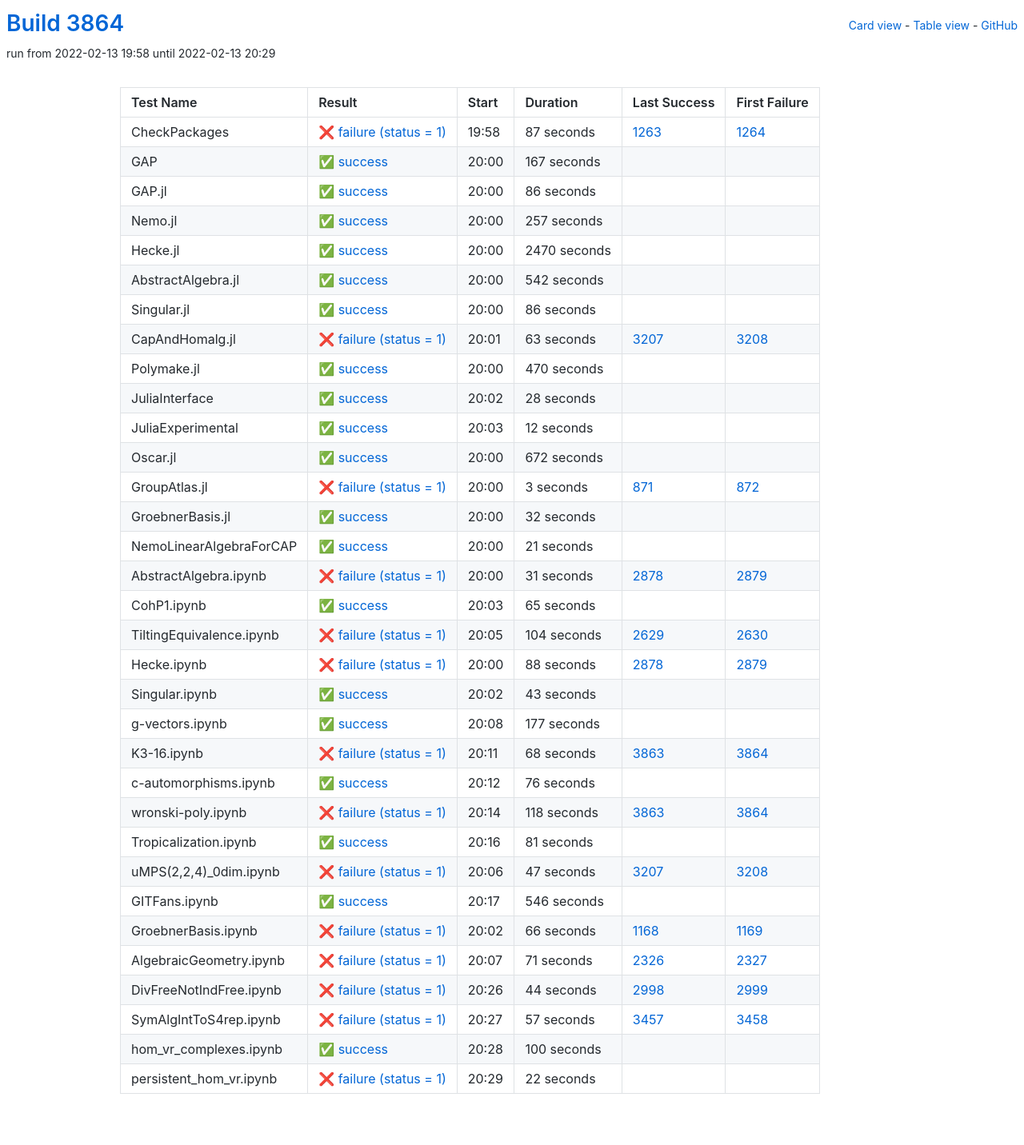
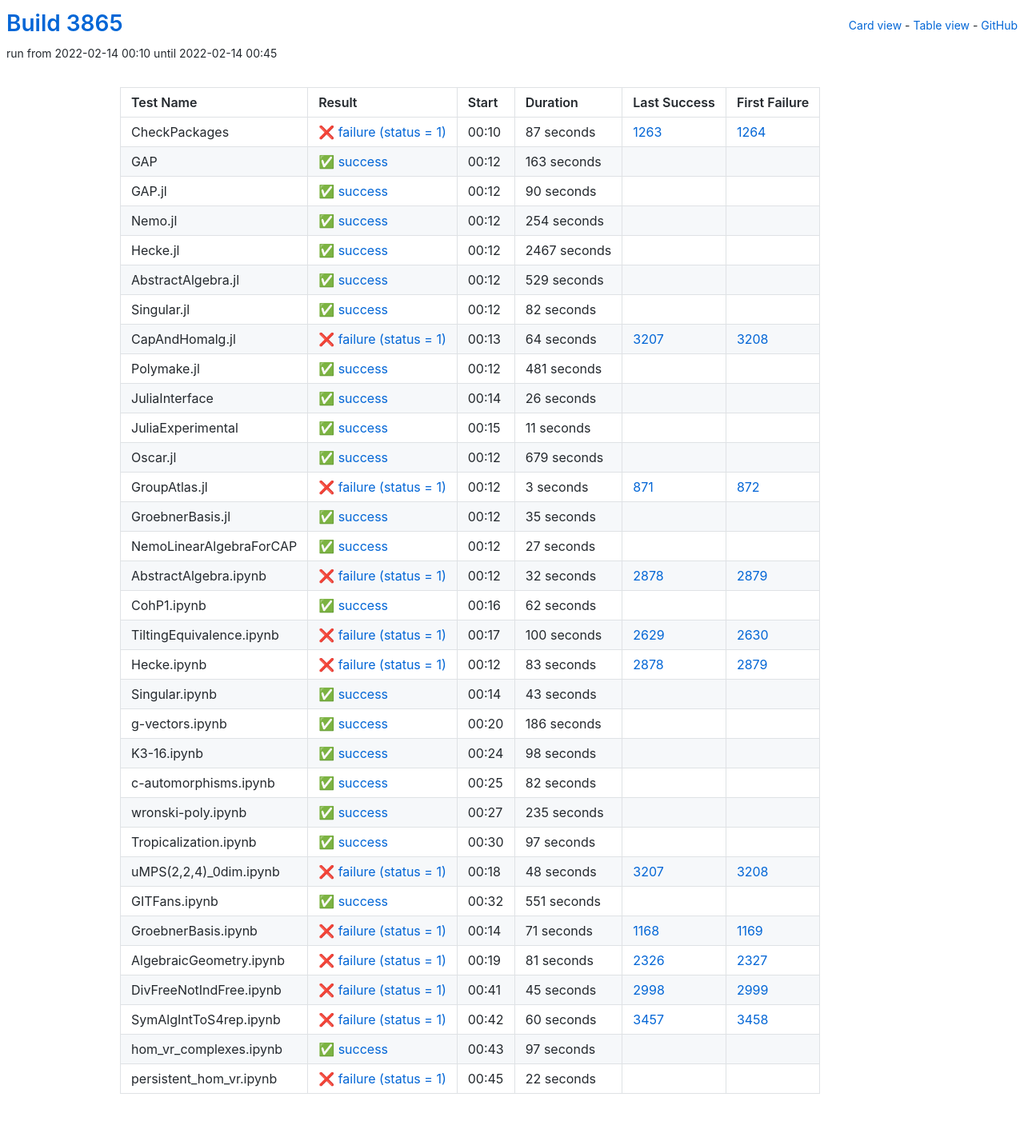
Before and after one commit to oscar-system/oscar-ci-status-stable, a Jekyll site: the page built from table.html, in a window 1280 px wide. Shown: the whole page at 80% size. Built offline with Jekyll 4.4.1, drawn with Linux system fonts in a browser that asks for light colours.

Commit message:
Build #3865

```diff
--- a/_data/ci.yml
+++ b/_data/ci.yml
@@ -1,6 +1,6 @@
 ---
-build: 3864
-build_url: https://oscarci.mathematik.uni-kl.de/job/oscar-stable/3864/
+build: 3865
+build_url: https://oscarci.mathematik.uni-kl.de/job/oscar-stable/3865/
 job: oscar-stable
 organization: oscar-system
 repo: oscar-ci-status-stable
@@ -8,8 +8,8 @@ repourl: https://github.com/oscar-system/oscar-ci-status-stable
 tests:
 - name: CheckPackages
   id: checkpackages
-  log: https://oscarci.mathematik.uni-kl.de/job/oscar-stable/3864/artifact/logs/build-3864/CheckPackages.log
-  start: 2022-02-13 19:58
+  log: https://oscarci.mathematik.uni-kl.de/job/oscar-stable/3865/artifact/logs/build-3865/CheckPackages.log
+  start: 2022-02-14 00:10
   success: false
   exitcode: 1
   status: failure
@@ -20,140 +20,140 @@ tests:
   first_failure_url: https://oscarci.mathematik.uni-kl.de/job/oscar-stable/1264/
 - name: GAP
   id: gap
-  log: https://oscarci.mathematik.uni-kl.de/job/oscar-stable/3864/artifact/logs/build-3864/GAP.log
-  start: 2022-02-13 20:00
+  log: https://oscarci.mathematik.uni-kl.de/job/oscar-stable/3865/artifact/logs/build-3865/GAP.log
+  start: 2022-02-14 00:12
   success: true
   exitcode: 0
   status: success
-  duration: 167
+  duration: 163
   last_success: false
   last_success_url:
   first_failure: false
   first_failure_url:
 - name: GAP.jl
   id: gap-jl
-  log: https://oscarci.mathematik.uni-kl.de/job/oscar-stable/3864/artifact/logs/build-3864/GAP.jl.log
-  start: 2022-02-13 20:00
+  log: https://oscarci.mathematik.uni-kl.de/job/oscar-stable/3865/artifact/logs/build-3865/GAP.jl.log
+  start: 2022-02-14 00:12
   success: true
   exitcode: 0
   status: success
-  duration: 86
+  duration: 90
   last_success: false
   last_success_url:
   first_failure: false
   first_failure_url:
 - name: Nemo.jl
   id: nemo-jl
-  log: https://oscarci.mathematik.uni-kl.de/job/oscar-stable/3864/artifact/logs/build-3864/Nemo.jl.log
-  start: 2022-02-13 20:00
+  log: https://oscarci.mathematik.uni-kl.de/job/oscar-stable/3865/artifact/logs/build-3865/Nemo.jl.log
+  start: 2022-02-14 00:12
   success: true
   exitcode: 0
   status: success
-  duration: 257
+  duration: 254
   last_success: false
   last_success_url:
   first_failure: false
   first_failure_url:
 - name: Hecke.jl
   id: hecke-jl
-  log: https://oscarci.mathematik.uni-kl.de/job/oscar-stable/3864/artifact/logs/build-3864/Hecke.jl.log
-  start: 2022-02-13 20:00
+  log: https://oscarci.mathematik.uni-kl.de/job/oscar-stable/3865/artifact/logs/build-3865/Hecke.jl.log
+  start: 2022-02-14 00:12
   success: true
   exitcode: 0
   status: success
-  duration: 2470
+  duration: 2467
   last_success: false
   last_success_url:
   first_failure: false
   first_failure_url:
 - name: AbstractAlgebra.jl
   id: abstractalgebra-jl
-  log: https://oscarci.mathematik.uni-kl.de/job/oscar-stable/3864/artifact/logs/build-3864/AbstractAlgebra.jl.log
-  start: 2022-02-13 20:00
+  log: https://oscarci.mathematik.uni-kl.de/job/oscar-stable/3865/artifact/logs/build-3865/AbstractAlgebra.jl.log
+  start: 2022-02-14 00:12
   success: true
   exitcode: 0
   status: success
-  duration: 542
+  duration: 529
   last_success: false
   last_success_url:
   first_failure: false
   first_failure_url:
 - name: Singular.jl
   id: singular-jl
-  log: https://oscarci.mathematik.uni-kl.de/job/oscar-stable/3864/artifact/logs/build-3864/Singular.jl.log
-  start: 2022-02-13 20:00
+  log: https://oscarci.mathematik.uni-kl.de/job/oscar-stable/3865/artifact/logs/build-3865/Singular.jl.log
+  start: 2022-02-14 00:12
   success: true
   exitcode: 0
   status: success
-  duration: 86
+  duration: 82
   last_success: false
   last_success_url:
   first_failure: false
   first_failure_url:
 - name: CapAndHomalg.jl
   id: capandhomalg-jl
-  log: https://oscarci.mathematik.uni-kl.de/job/oscar-stable/3864/artifact/logs/build-3864/CapAndHomalg.jl.log
-  start: 2022-02-13 20:01
+  log: https://oscarci.mathematik.uni-kl.de/job/oscar-stable/3865/artifact/logs/build-3865/CapAndHomalg.jl.log
+  start: 2022-02-14 00:13
   success: false
   exitcode: 1
   status: failure
-  duration: 63
+  duration: 64
   last_success: 3207
   last_success_url: https://oscarci.mathematik.uni-kl.de/job/oscar-stable/3207/
   first_failure: 3208
   first_failure_url: https://oscarci.mathematik.uni-kl.de/job/oscar-stable/3208/
 - name: Polymake.jl
   id: polymake-jl
-  log: https://oscarci.mathematik.uni-kl.de/job/oscar-stable/3864/artifact/logs/build-3864/Polymake.jl.log
-  start: 2022-02-13 20:00
+  log: https://oscarci.mathematik.uni-kl.de/job/oscar-stable/3865/artifact/logs/build-3865/Polymake.jl.log
+  start: 2022-02-14 00:12
   success: true
   exitcode: 0
   status: success
-  duration: 470
+  duration: 481
   last_success: false
   last_success_url:
   first_failure: false
   first_failure_url:
 - name: JuliaInterface
   id: juliainterface
-  log: https://oscarci.mathematik.uni-kl.de/job/oscar-stable/3864/artifact/logs/build-3864/JuliaInterface.log
-  start: 2022-02-13 20:02
+  log: https://oscarci.mathematik.uni-kl.de/job/oscar-stable/3865/artifact/logs/build-3865/JuliaInterface.log
+  start: 2022-02-14 00:14
   success: true
   exitcode: 0
   status: success
-  duration: 28
+  duration: 26
   last_success: false
   last_success_url:
   first_failure: false
   first_failure_url:
 - name: JuliaExperimental
   id: juliaexperimental
-  log: https://oscarci.mathematik.uni-kl.de/job/oscar-stable/3864/artifact/logs/build-3864/JuliaExperimental.log
-  start: 2022-02-13 20:03
+  log: https://oscarci.mathematik.uni-kl.de/job/oscar-stable/3865/artifact/logs/build-3865/JuliaExperimental.log
+  start: 2022-02-14 00:15
   success: true
   exitcode: 0
   status: success
-  duration: 12
+  duration: 11
   last_success: false
   last_success_url:
   first_failure: false
   first_failure_url:
 - name: Oscar.jl
   id: oscar-jl
-  log: https://oscarci.mathematik.uni-kl.de/job/oscar-stable/3864/artifact/logs/build-3864/Oscar.jl.log
-  start: 2022-02-13 20:00
+  log: https://oscarci.mathematik.uni-kl.de/job/oscar-stable/3865/artifact/logs/build-3865/Oscar.jl.log
+  start: 2022-02-14 00:12
   success: true
   exitcode: 0
   status: success
-  duration: 672
+  duration: 679
   last_success: false
   last_success_url:
   first_failure: false
   first_failure_url:
 - name: GroupAtlas.jl
   id: groupatlas-jl
-  log: https://oscarci.mathematik.uni-kl.de/job/oscar-stable/3864/artifact/logs/build-3864/GroupAtlas.jl.log
-  start: 2022-02-13 20:00
+  log: https://oscarci.mathematik.uni-kl.de/job/oscar-stable/3865/artifact/logs/build-3865/GroupAtlas.jl.log
+  start: 2022-02-14 00:12
   success: false
   exitcode: 1
   status: failure
@@ -164,80 +164,80 @@ tests:
   first_failure_url: https://oscarci.mathematik.uni-kl.de/job/oscar-stable/872/
 - name: GroebnerBasis.jl
   id: groebnerbasis-jl
-  log: https://oscarci.mathematik.uni-kl.de/job/oscar-stable/3864/artifact/logs/build-3864/GroebnerBasis.jl.log
-  start: 2022-02-13 20:00
+  log: https://oscarci.mathematik.uni-kl.de/job/oscar-stable/3865/artifact/logs/build-3865/GroebnerBasis.jl.log
+  start: 2022-02-14 00:12
   success: true
   exitcode: 0
   status: success
-  duration: 32
+  duration: 35
   last_success: false
   last_success_url:
   first_failure: false
   first_failure_url:
 - name: NemoLinearAlgebraForCAP
   id: nemolinearalgebraforcap
-  log: https://oscarci.mathematik.uni-kl.de/job/oscar-stable/3864/artifact/logs/build-3864/NemoLinearAlgebraForCAP.log
-  start: 2022-02-13 20:00
+  log: https://oscarci.mathematik.uni-kl.de/job/oscar-stable/3865/artifact/logs/build-3865/NemoLinearAlgebraForCAP.log
+  start: 2022-02-14 00:12
   success: true
   exitcode: 0
   status: success
-  duration: 21
+  duration: 27
   last_success: false
   last_success_url:
   first_failure: false
   first_failure_url:
 - name: AbstractAlgebra.ipynb
   id: abstractalgebra-ipynb
-  log: https://oscarci.mathematik.uni-kl.de/job/oscar-stable/3864/artifact/logs/build-3864/AbstractAlgebra.ipynb.log
-  start: 2022-02-13 20:00
+  log: https://oscarci.mathematik.uni-kl.de/job/oscar-stable/3865/artifact/logs/build-3865/AbstractAlgebra.ipynb.log
+  start: 2022-02-14 00:12
   success: false
   exitcode: 1
   status: failure
-  duration: 31
+  duration: 32
   last_success: 2878
   last_success_url: https://oscarci.mathematik.uni-kl.de/job/oscar-stable/2878/
   first_failure: 2879
   first_failure_url: https://oscarci.mathematik.uni-kl.de/job/oscar-stable/2879/
 - name: CohP1.ipynb
   id: cohp1-ipynb
-  log: https://oscarci.mathematik.uni-kl.de/job/oscar-stable/3864/artifact/logs/build-3864/CohP1.ipynb.log
-  start: 2022-02-13 20:03
+  log: https://oscarci.mathematik.uni-kl.de/job/oscar-stable/3865/artifact/logs/build-3865/CohP1.ipynb.log
+  start: 2022-02-14 00:16
   success: true
   exitcode: 0
   status: success
-  duration: 65
+  duration: 62
   last_success: false
   last_success_url:
   first_failure: false
   first_failure_url:
 - name: TiltingEquivalence.ipynb
   id: tiltingequivalence-ipynb
-  log: https://oscarci.mathematik.uni-kl.de/job/oscar-stable/3864/artifact/logs/build-3864/TiltingEquivalence.ipynb.log
-  start: 2022-02-13 20:05
+  log: https://oscarci.mathematik.uni-kl.de/job/oscar-stable/3865/artifact/logs/build-3865/TiltingEquivalence.ipynb.log
+  start: 2022-02-14 00:17
   success: false
   exitcode: 1
   status: failure
-  duration: 104
+  duration: 100
   last_success: 2629
   last_success_url: https://oscarci.mathematik.uni-kl.de/job/oscar-stable/2629/
   first_failure: 2630
   first_failure_url: https://oscarci.mathematik.uni-kl.de/job/oscar-stable/2630/
 - name: Hecke.ipynb
   id: hecke-ipynb
-  log: https://oscarci.mathematik.uni-kl.de/job/oscar-stable/3864/artifact/logs/build-3864/Hecke.ipynb.log
-  start: 2022-02-13 20:00
+  log: https://oscarci.mathematik.uni-kl.de/job/oscar-stable/3865/artifact/logs/build-3865/Hecke.ipynb.log
+  start: 2022-02-14 00:12
   success: false
   exitcode: 1
   status: failure
-  duration: 88
+  duration: 83
   last_success: 2878
   last_success_url: https://oscarci.mathematik.uni-kl.de/job/oscar-stable/2878/
   first_failure: 2879
   first_failure_url: https://oscarci.mathematik.uni-kl.de/job/oscar-stable/2879/
 - name: Singular.ipynb
   id: singular-ipynb
-  log: https://oscarci.mathematik.uni-kl.de/job/oscar-stable/3864/artifact/logs/build-3864/Singular.ipynb.log
-  start: 2022-02-13 20:02
+  log: https://oscarci.mathematik.uni-kl.de/job/oscar-stable/3865/artifact/logs/build-3865/Singular.ipynb.log
+  start: 2022-02-14 00:14
   success: true
   exitcode: 0
   status: success
@@ -248,152 +248,152 @@ tests:
   first_failure_url:
 - name: g-vectors.ipynb
   id: g-vectors-ipynb
-  log: https://oscarci.mathematik.uni-kl.de/job/oscar-stable/3864/artifact/logs/build-3864/g-vectors.ipynb.log
-  start: 2022-02-13 20:08
+  log: https://oscarci.mathematik.uni-kl.de/job/oscar-stable/3865/artifact/logs/build-3865/g-vectors.ipynb.log
+  start: 2022-02-14 00:20
   success: true
   exitcode: 0
   status: success
-  duration: 177
+  duration: 186
   last_success: false
   last_success_url:
   first_failure: false
   first_failure_url:
 - name: K3-16.ipynb
   id: k3-16-ipynb
-  log: https://oscarci.mathematik.uni-kl.de/job/oscar-stable/3864/artifact/logs/build-3864/K3-16.ipynb.log
-  start: 2022-02-13 20:11
-  success: false
-  exitcode: 1
-  status: failure
-  duration: 68
-  last_success: 3863
-  last_success_url: https://oscarci.mathematik.uni-kl.de/job/oscar-stable/3863/
-  first_failure: 3864
-  first_failure_url: https://oscarci.mathematik.uni-kl.de/job/oscar-stable/3864/
-- name: c-automorphisms.ipynb
-  id: c-automorphisms-ipynb
-  log: https://oscarci.mathematik.uni-kl.de/job/oscar-stable/3864/artifact/logs/build-3864/c-automorphisms.ipynb.log
-  start: 2022-02-13 20:12
+  log: https://oscarci.mathematik.uni-kl.de/job/oscar-stable/3865/artifact/logs/build-3865/K3-16.ipynb.log
+  start: 2022-02-14 00:24
   success: true
   exitcode: 0
   status: success
-  duration: 76
+  duration: 98
+  last_success: false
+  last_success_url:
+  first_failure: false
+  first_failure_url:
+- name: c-automorphisms.ipynb
+  id: c-automorphisms-ipynb
+  log: https://oscarci.mathematik.uni-kl.de/job/oscar-stable/3865/artifact/logs/build-3865/c-automorphisms.ipynb.log
+  start: 2022-02-14 00:25
+  success: true
+  exitcode: 0
+  status: success
+  duration: 82
   last_success: false
   last_success_url:
   first_failure: false
   first_failure_url:
 - name: wronski-poly.ipynb
   id: wronski-poly-ipynb
-  log: https://oscarci.mathematik.uni-kl.de/job/oscar-stable/3864/artifact/logs/build-3864/wronski-poly.ipynb.log
-  start: 2022-02-13 20:14
-  success: false
-  exitcode: 1
-  status: failure
-  duration: 118
-  last_success: 3863
-  last_success_url: https://oscarci.mathematik.uni-kl.de/job/oscar-stable/3863/
-  first_failure: 3864
-  first_failure_url: https://oscarci.mathematik.uni-kl.de/job/oscar-stable/3864/
-- name: Tropicalization.ipynb
-  id: tropicalization-ipynb
-  log: https://oscarci.mathematik.uni-kl.de/job/oscar-stable/3864/artifact/logs/build-3864/Tropicalization.ipynb.log
-  start: 2022-02-13 20:16
+  log: https://oscarci.mathematik.uni-kl.de/job/oscar-stable/3865/artifact/logs/build-3865/wronski-poly.ipynb.log
+  start: 2022-02-14 00:27
   success: true
   exitcode: 0
   status: success
-  duration: 81
+  duration: 235
+  last_success: false
+  last_success_url:
+  first_failure: false
+  first_failure_url:
+- name: Tropicalization.ipynb
+  id: tropicalization-ipynb
+  log: https://oscarci.mathematik.uni-kl.de/job/oscar-stable/3865/artifact/logs/build-3865/Tropicalization.ipynb.log
+  start: 2022-02-14 00:30
+  success: true
+  exitcode: 0
+  status: success
+  duration: 97
   last_success: false
   last_success_url:
   first_failure: false
   first_failure_url:
 - name: uMPS(2,2,4)_0dim.ipynb
   id: umps-2-2-4-0dim-ipynb
-  log: https://oscarci.mathematik.uni-kl.de/job/oscar-stable/3864/artifact/logs/build-3864/uMPS-2-2-4-_0dim.ipynb.log
-  start: 2022-02-13 20:06
+  log: https://oscarci.mathematik.uni-kl.de/job/oscar-stable/3865/artifact/logs/build-3865/uMPS-2-2-4-_0dim.ipynb.log
+  start: 2022-02-14 00:18
   success: false
   exitcode: 1
   status: failure
-  duration: 47
+  duration: 48
   last_success: 3207
   last_success_url: https://oscarci.mathematik.uni-kl.de/job/oscar-stable/3207/
   first_failure: 3208
   first_failure_url: https://oscarci.mathematik.uni-kl.de/job/oscar-stable/3208/
 - name: GITFans.ipynb
   id: gitfans-ipynb
-  log: https://oscarci.mathematik.uni-kl.de/job/oscar-stable/3864/artifact/logs/build-3864/GITFans.ipynb.log
-  start: 2022-02-13 20:17
+  log: https://oscarci.mathematik.uni-kl.de/job/oscar-stable/3865/artifact/logs/build-3865/GITFans.ipynb.log
+  start: 2022-02-14 00:32
   success: true
   exitcode: 0
   status: success
-  duration: 546
+  duration: 551
   last_success: false
   last_success_url:
   first_failure: false
   first_failure_url:
 - name: GroebnerBasis.ipynb
   id: groebnerbasis-ipynb
-  log: https://oscarci.mathematik.uni-kl.de/job/oscar-stable/3864/artifact/logs/build-3864/GroebnerBasis.ipynb.log
-  start: 2022-02-13 20:02
+  log: https://oscarci.mathematik.uni-kl.de/job/oscar-stable/3865/artifact/logs/build-3865/GroebnerBasis.ipynb.log
+  start: 2022-02-14 00:14
   success: false
   exitcode: 1
   status: failure
-  duration: 66
+  duration: 71
   last_success: 1168
   last_success_url: https://oscarci.mathematik.uni-kl.de/job/oscar-stable/1168/
   first_failure: 1169
   first_failure_url: https://oscarci.mathematik.uni-kl.de/job/oscar-stable/1169/
 - name: AlgebraicGeometry.ipynb
   id: algebraicgeometry-ipynb
-  log: https://oscarci.mathematik.uni-kl.de/job/oscar-stable/3864/artifact/logs/build-3864/AlgebraicGeometry.ipynb.log
-  start: 2022-02-13 20:07
+  log: https://oscarci.mathematik.uni-kl.de/job/oscar-stable/3865/artifact/logs/build-3865/AlgebraicGeometry.ipynb.log
+  start: 2022-02-14 00:19
   success: false
   exitcode: 1
   status: failure
-  duration: 71
+  duration: 81
   last_success: 2326
   last_success_url: https://oscarci.mathematik.uni-kl.de/job/oscar-stable/2326/
   first_failure: 2327
   first_failure_url: https://oscarci.mathematik.uni-kl.de/job/oscar-stable/2327/
 - name: DivFreeNotIndFree.ipynb
   id: divfreenotindfree-ipynb
-  log: https://oscarci.mathematik.uni-kl.de/job/oscar-stable/3864/artifact/logs/build-3864/DivFreeNotIndFree.ipynb.log
-  start: 2022-02-13 20:26
+  log: https://oscarci.mathematik.uni-kl.de/job/oscar-stable/3865/artifact/logs/build-3865/DivFreeNotIndFree.ipynb.log
+  start: 2022-02-14 00:41
   success: false
   exitcode: 1
   status: failure
-  duration: 44
+  duration: 45
   last_success: 2998
   last_success_url: https://oscarci.mathematik.uni-kl.de/job/oscar-stable/2998/
   first_failure: 2999
   first_failure_url: https://oscarci.mathematik.uni-kl.de/job/oscar-stable/2999/
 - name: SymAlgIntToS4rep.ipynb
   id: symalginttos4rep-ipynb
-  log: https://oscarci.mathematik.uni-kl.de/job/oscar-stable/3864/artifact/logs/build-3864/SymAlgIntToS4rep.ipynb.log
-  start: 2022-02-13 20:27
+  log: https://oscarci.mathematik.uni-kl.de/job/oscar-stable/3865/artifact/logs/build-3865/SymAlgIntToS4rep.ipynb.log
+  start: 2022-02-14 00:42
   success: false
   exitcode: 1
   status: failure
-  duration: 57
+  duration: 60
   last_success: 3457
   last_success_url: https://oscarci.mathematik.uni-kl.de/job/oscar-stable/3457/
   first_failure: 3458
   first_failure_url: https://oscarci.mathematik.uni-kl.de/job/oscar-stable/3458/
 - name: hom_vr_complexes.ipynb
   id: hom-vr-complexes-ipynb
-  log: https://oscarci.mathematik.uni-kl.de/job/oscar-stable/3864/artifact/logs/build-3864/hom_vr_complexes.ipynb.log
-  start: 2022-02-13 20:28
+  log: https://oscarci.mathematik.uni-kl.de/job/oscar-stable/3865/artifact/logs/build-3865/hom_vr_complexes.ipynb.log
+  start: 2022-02-14 00:43
   success: true
   exitcode: 0
   status: success
-  duration: 100
+  duration: 97
   last_success: false
   last_success_url:
   first_failure: false
   first_failure_url:
 - name: persistent_hom_vr.ipynb
   id: persistent-hom-vr-ipynb
-  log: https://oscarci.mathematik.uni-kl.de/job/oscar-stable/3864/artifact/logs/build-3864/persistent_hom_vr.ipynb.log
-  start: 2022-02-13 20:29
+  log: https://oscarci.mathematik.uni-kl.de/job/oscar-stable/3865/artifact/logs/build-3865/persistent_hom_vr.ipynb.log
+  start: 2022-02-14 00:45
   success: false
   exitcode: 1
   status: failure
```
Also changed, not shown: README.md.
